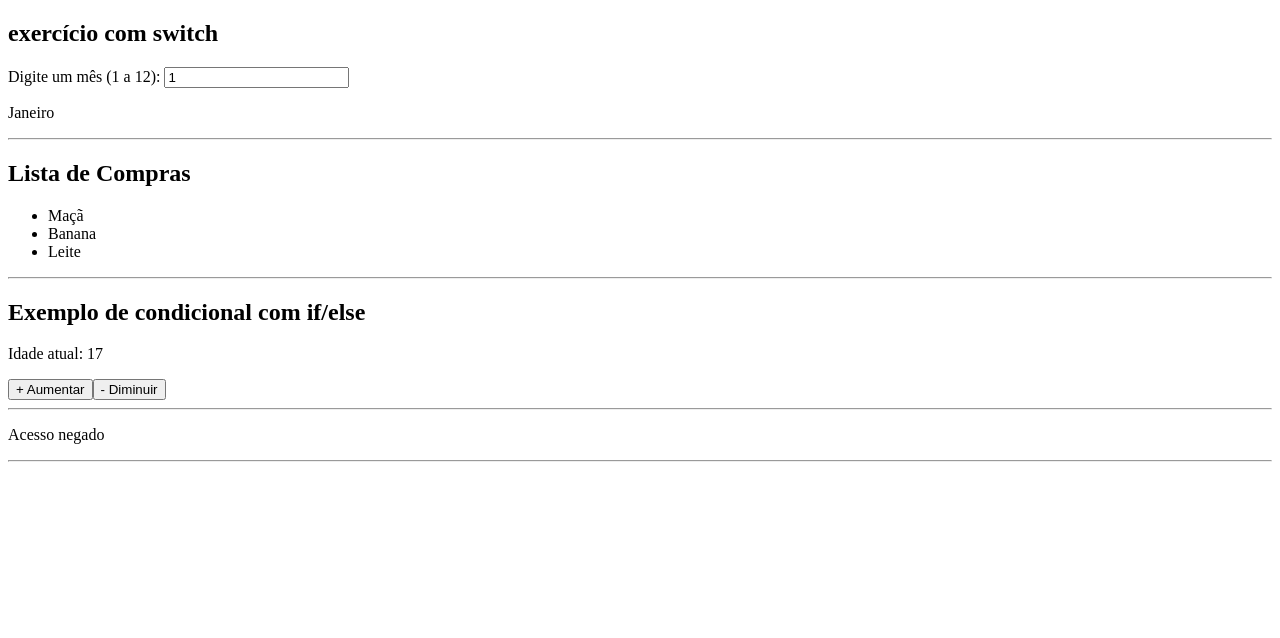
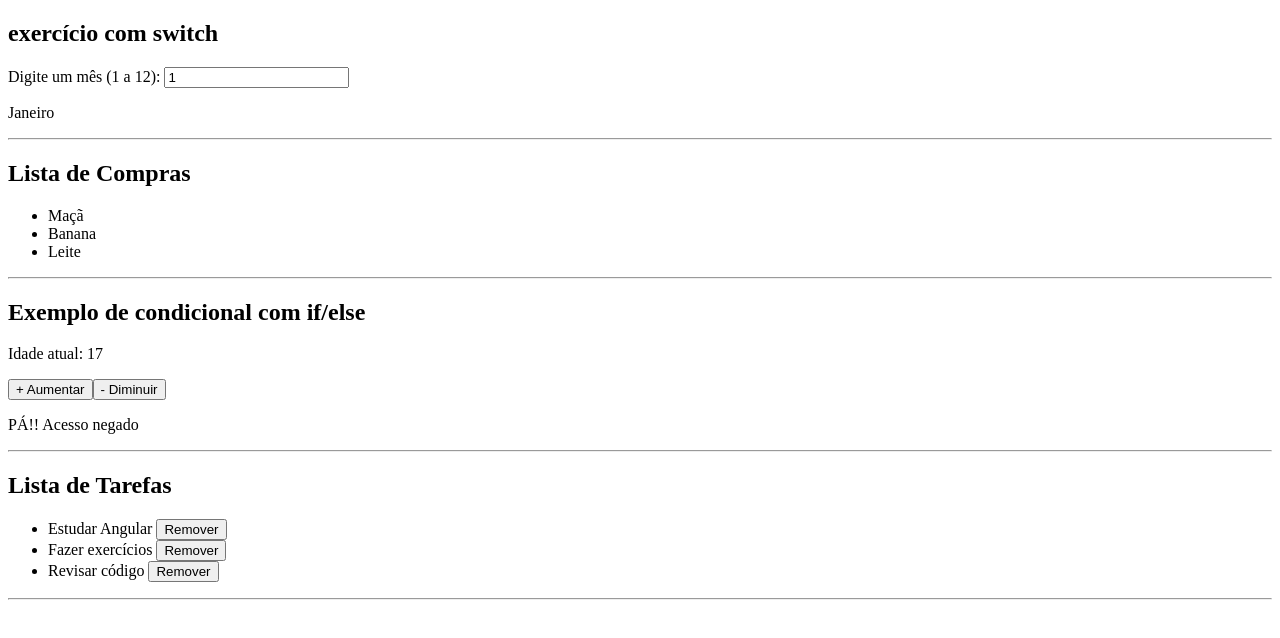
Before and after one commit to vieiraoliv/atv1-cp2, an Angular app: page / in a window 1280 px wide. Shown: the top 638 px of the page. Built offline with nearby package versions, Linux system fonts and the light colour scheme.

Commit message:
Exercício 4
Uso de @for para lista com ação dinâmica

```diff
--- a/src/app/app.component.html
+++ b/src/app/app.component.html
@@ -5,4 +5,6 @@
 <hr>
 <app-condicional-idade></app-condicional-idade>
 <hr>
+<app-tarefas-list></app-tarefas-list>
+<hr>
 <router-outlet />
--- a/src/app/app.component.ts
+++ b/src/app/app.component.ts
@@ -3,11 +3,12 @@ import { RouterOutlet } from '@angular/router';
 import { FirstComponentsComponent } from './components/first-components/first-components.component';
 import { ListaComprasComponent } from "./components/lista-compras/lista-compras.component";
 import { CondicionalIdadeComponent } from './components/condicional-idade/condicional-idade.component';
+import { TarefasListComponent } from './components/tarefas-list/tarefas-list.component';
 
 @Component({
   selector: 'app-root',
   standalone: true,
-  imports: [RouterOutlet, FirstComponentsComponent, ListaComprasComponent,CondicionalIdadeComponent],
+  imports: [RouterOutlet, FirstComponentsComponent, ListaComprasComponent,CondicionalIdadeComponent,TarefasListComponent],
   templateUrl: './app.component.html',
   styleUrl: './app.component.css'
 })
--- a/src/app/components/condicional-idade/condicional-idade.component.html
+++ b/src/app/components/condicional-idade/condicional-idade.component.html
@@ -5,10 +5,10 @@
 <button (click)="incrementarIdade()">+ Aumentar</button>
 <button (click)="decrementarIdade()">- Diminuir</button>
 
-<hr />
+
 
 @if (idade >= 18) {
   <p>Acesso permitido</p>
 } @else {
-  <p>Acesso negado</p>
+  <p>PÁ!! Acesso negado</p>
 }
--- /dev/null
+++ b/src/app/components/tarefas-list/tarefas-list.component.html
@@ -0,0 +1,12 @@
+<h2>Lista de Tarefas</h2>
+
+<ul>
+  @for (tarefa of tarefas; track $index) {
+    <li>
+      {{ tarefa }}
+      <button (click)="removerTarefa(tarefa)">Remover</button>
+    </li>
+  } @empty {
+    <li>Nenhuma tarefa pendente</li>
+  }
+</ul>
--- /dev/null
+++ b/src/app/components/tarefas-list/tarefas-list.component.ts
@@ -0,0 +1,21 @@
+import { Component } from '@angular/core';
+import { CommonModule } from '@angular/common';
+
+@Component({
+  selector: 'app-tarefas-list',
+  standalone: true,
+  imports: [CommonModule],
+  templateUrl: './tarefas-list.component.html',
+  styleUrls: ['./tarefas-list.component.css']
+})
+export class TarefasListComponent {
+  // Lista de tarefas inicial
+  tarefas: string[] = ["Estudar Angular", "Fazer exercícios", "Revisar código"];
+
+  removerTarefa(tarefa: string) {
+    const index = this.tarefas.indexOf(tarefa);
+    if (index !== -1) {
+      this.tarefas.splice(index, 1);
+    }
+  }
+}
```
Also changed, not shown: src/app/components/tarefas-list/tarefas-list.component.css (added).
